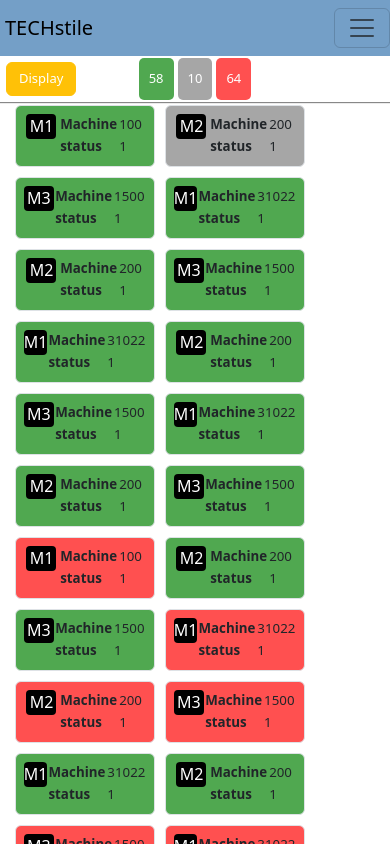
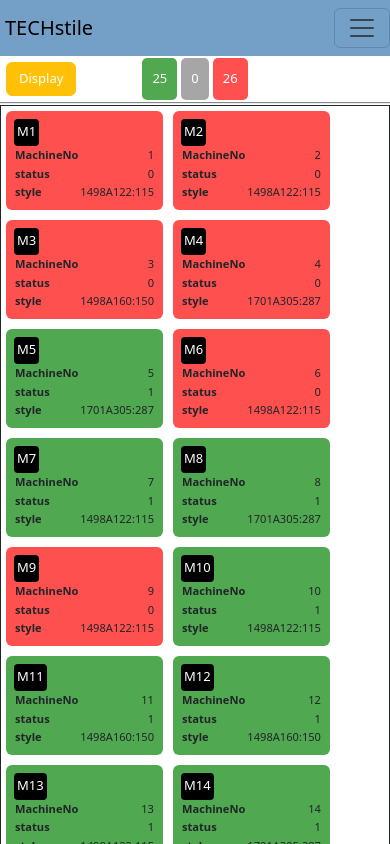
Before and after one commit to Mustak99/project, an Angular app: page /onlineMachine in a window 390 px wide. Shown: the top 844 px of the page. Built offline with nearby package versions, Linux system fonts and the light colour scheme.

Commit message:
widht of containers according to data

```diff
--- a/src/app/online-machine/online-machine.component.css
+++ b/src/app/online-machine/online-machine.component.css
@@ -11,10 +11,12 @@
 .machineName {
   background-color: black;
   color: white;
-  width: 30px;
+  padding: 3px;
   border-radius: 4px;
   text-align: center;
-  height: 25px;
+  width: fit-content !important;
+  height: 27px;
+  font-size: small;
 }
 
 .machineData {
@@ -69,11 +71,11 @@
 }
 
 .btnActive {
-  background-color: #008000af;
-  padding: 10px;
-  border-radius: 5px;
-  border: none;
-  color: white;
+    background-color: #008000af;
+    padding: 10px;
+    border-radius: 5px;
+    border: none;
+    color: white;
 }
 
 
--- a/src/app/online-machine/online-machine.component.html
+++ b/src/app/online-machine/online-machine.component.html
@@ -16,29 +16,28 @@
         </div>
       </div>
       <div class="col bar-2">
-        <button class="btnActive">{{activeCount}}</button>
-        <button class="btnIdeal">{{idealCount}}</button>
-        <button class="btnDeactive">{{stoppageCount}}</button>
+        <button class="btnActive" >{{activeCount}}</button>
+        <button class="btnIdeal " >{{idealCount}}</button>
+        <button class="btnDeactive ">{{stoppageCount}}</button>
       </div>
       <div class="col bar-3">
       </div>
     </div>
   </div>
 
-  <div  style="margin-top: 100px;margin-left: 2.5%;">
-    <div class="row " style="    --bs-gutter-x: 0rem;">
-      <div class="col-md-2  " *ngFor="let MachineData of MachineDataArray">
-        <div class="p-2 border rounded jc"
-          [ngStyle]="{'background-color': MachineData.stoppage === '1' ? '#008000af' : (MachineData.stoppage === '0' ? '#ff0000af' : '#a6a6a6')}">
-          <div class="machineName ">
-            <p class="">{{ MachineData.title }}</p>
+    <div style="margin: auto;border: solid 1px; margin-top: 105px;">
+    <div class="row " style="--bs-gutter-x: 0rem">
+      <div class="col-md-2" style="width: fit-content;"  *ngFor="let MachineData of MachineDataArray">
+        <div class="p-2  rounded  "  [ngStyle]="{'background-color': MachineData.status === 1 ? '#008000af' : (MachineData.status === 0 ? '#ff0000af' : '#a6a6a6')}">
+          <div class=" machineName ">
+            <p class="">{{ MachineData.Machine_id }}</p>
           </div>
           <div class="machineData">
-            <table>
+            <table >
               <tr *ngFor="let keyValuePair of MachineData | keyvalue">
-                <ng-container *ngIf="keyValuePair.key !== 'title' && keyVisibility[keyValuePair.key] ">
-                  <th>{{ keyValuePair.key }}</th>
-                  <td>{{ keyValuePair.value }}</td>
+                <ng-container *ngIf="keyValuePair.key !== 'Machine_id' && keyVisibility[keyValuePair.key] ">
+                  <th style="font-size: smaller; ">{{ keyValuePair.key }}</th>
+                  <td style="font-size: smaller; text-align: right ;" >{{ keyValuePair.value }}</td>
                 </ng-container>
               </tr>
             </table>
@@ -46,4 +45,4 @@
         </div>
       </div>
     </div>
-  </div>
+ </div>
--- a/src/app/online-machine/online-machine.component.ts
+++ b/src/app/online-machine/online-machine.component.ts
@@ -6,142 +6,60 @@ import { Component } from '@angular/core';
   styleUrls: ['./online-machine.component.css']
 })
 export class OnlineMachineComponent {
-  MachineDataArray = [
-    { title: 'M1', Machine: '100', status: '1', stoppage: '1',parameter1:"1" },
-    { title: 'M2', Machine: '200', status: '1', stoppage: '4',para1:"1",parameter1:"1" },
-    { title: 'M3', Machine: '1500', status: '1', stoppage: '1',parameter1:"1" },
-    { title: 'M1', Machine: '31022', status: '1', stoppage: '1' ,parameter1:"1"},
-    { title: 'M2', Machine: '200', status: '1', stoppage: '1',parameter1:"1" },
-    { title: 'M3', Machine: '1500', status: '1', stoppage: '1',parameter1:"1" },
-    { title: 'M1', Machine: '31022', status: '1', stoppage: '1',parameter1:"1" },
-    { title: 'M2', Machine: '200', status: '1', stoppage: '1',parameter1:"1" },
-    { title: 'M3', Machine: '1500', status: '1', stoppage: '1',parameter1:"1" },
-    { title: 'M1', Machine: '31022', status: '1', stoppage: '1',parameter1:"1" },
-    { title: 'M2', Machine: '200', status: '1', stoppage: '1',parameter1:"1" },
-    { title: 'M3', Machine: '1500', status: '1', stoppage: '1',parameter1:"1" },
-    { title: 'M1', Machine: '100', status: '1', stoppage: '0',parameter1:"1" },
-    { title: 'M2', Machine: '200', status: '1', stoppage: '1',parameter1:"1" },
-    { title: 'M3', Machine: '1500', status: '1', stoppage: '1',parameter1:"1" },
-    { title: 'M1', Machine: '31022', status: '1', stoppage: '0',parameter1:"1" },
-    { title: 'M2', Machine: '200', status: '1', stoppage: '0',parameter1:"1" },
-    { title: 'M3', Machine: '1500', status: '1', stoppage: '0',parameter1:"1" },
-    { title: 'M1', Machine: '31022', status: '1', stoppage: '1',parameter1:"1" },
-    { title: 'M2', Machine: '200', status: '1', stoppage: '1',parameter1:"1" },
-    { title: 'M3', Machine: '1500', status: '1', stoppage: '0',parameter1:"1" },
-    { title: 'M1', Machine: '31022', status: '1', stoppage: '0',parameter1:"1" },
-    { title: 'M2', Machine: '200', status: '1', stoppage: '1',parameter1:"1" },
-    { title: 'M3', Machine: '1500', status: '1', stoppage: '0',parameter1:"1" },
-    { title: 'M1', Machine: '100', status: '1', stoppage: '1',parameter1:"1" },
-    { title: 'M2', Machine: '200', status: '1', stoppage: '0',parameter1:"1" },
-    { title: 'M3', Machine: '1500', status: '1', stoppage: '1',parameter1:"1" },
-    { title: 'M1', Machine: '31022', status: '1', stoppage: '0',parameter1:"1" },
-    { title: 'M2', Machine: '200', status: '1', stoppage: '1',parameter1:"1" },
-    { title: 'M3', Machine: '1500', status: '1', stoppage: '0',parameter1:"1" },
-    { title: 'M1', Machine: '31022', status: '1', stoppage: '0',parameter1:"1" },
-    { title: 'M2', Machine: '200', status: '1', stoppage: '1',parameter1:"1" },
-    { title: 'M3', Machine: '1500', status: '1', stoppage: '0',parameter1:"1" },
-    { title: 'M1', Machine: '31022', status: '1', stoppage: '0',parameter1:"1" },
-    { title: 'M2', Machine: '200', status: '1', stoppage: '0',parameter1:"1" },
-    { title: 'M3', Machine: '1500', status: '1', stoppage: '0',parameter1:"1" },
-    { title: 'M1', Machine: '100', status: '1', stoppage: '1',parameter1:"1" },
-    { title: 'M2', Machine: '200', status: '1', stoppage: '0',parameter1:"1" },
-    { title: 'M3', Machine: '1500', status: '1', stoppage: '0',parameter1:"1" },
-    { title: 'M1', Machine: '31022', status: '1', stoppage: '0',parameter1:"1" },
-    { title: 'M2', Machine: '200', status: '1', stoppage: '1',parameter1:"1" },
-    { title: 'M3', Machine: '1500', status: '1', stoppage: '0',parameter1:"1" },
-    { title: 'M1', Machine: '31022', status: '1', stoppage: '1',parameter1:"1" },
-    { title: 'M2', Machine: '200', status: '1', stoppage: '1',parameter1:"1" },
-    { title: 'M3', Machine: '1500', status: '1', stoppage: '1',parameter1:"1" },
-    { title: 'M1', Machine: '31022', status: '1', stoppage: '1',parameter1:"1" },
-    { title: 'M2', Machine: '200', status: '1', stoppage: '0',parameter1:"1" },
-    { title: 'M3', Machine: '1500', status: '1', stoppage: '1',parameter1:"1" },
-    { title: 'M1', Machine: '100', status: '1', stoppage: '0',parameter1:"1" },
-    { title: 'M2', Machine: '200', status: '1', stoppage: '1',parameter1:"1" },
-    { title: 'M3', Machine: '1500', status: '1', stoppage: '0',parameter1:"1" },
-    { title: 'M1', Machine: '31022', status: '1', stoppage: '1',parameter1:"1" },
-    { title: 'M2', Machine: '200', status: '1', stoppage: '0',parameter1:"1" },
-    { title: 'M3', Machine: '1500', status: '1', stoppage: '1',parameter1:"1" },
-    { title: 'M1', Machine: '31022', status: '1', stoppage: '0',parameter1:"1" },
-    { title: 'M2', Machine: '200', status: '1', stoppage: '1',parameter1:"1" },
-    { title: 'M3', Machine: '1500', status: '1', stoppage: '0' ,parameter1:"1"},
-    { title: 'M1', Machine: '31022', status: '1', stoppage: '1',parameter1:"1" },
-    { title: 'M2', Machine: '200', status: '1', stoppage: '0',parameter1:"1" },
-    { title: 'M3', Machine: '1500', status: '1', stoppage: '1',parameter1:"1" },
-    { title: 'M1', Machine: '100', status: '1', stoppage: '0',parameter1:"1" },
-    { title: 'M2', Machine: '200', status: '1', stoppage: '1',parameter1:"1" },
-    { title: 'M3', Machine: '1500', status: '1', stoppage: '0',parameter1:"1" },
-    { title: 'M1', Machine: '31022', status: '1', stoppage: '1',parameter1:"1" },
-    { title: 'M2', Machine: '200', status: '1', stoppage: '0',parameter1:"1" },
-    { title: 'M3', Machine: '1500', status: '1', stoppage: '1',parameter1:"1" },
-    { title: 'M1', Machine: '31022', status: '1', stoppage: '0',parameter1:"1" },
-    { title: 'M2', Machine: '200', status: '1', stoppage: '1',parameter1:"1" },
-    { title: 'M3', Machine: '1500', status: '1', stoppage: '0',parameter1:"1" },
-    { title: 'M1', Machine: '31022', status: '1', stoppage: '1',parameter1:"1" },
-    { title: 'M2', Machine: '200', status: '1', stoppage: '0',parameter1:"1" },
-    { title: 'M3', Machine: '1500', status: '1', stoppage: '1',parameter1:"1" },
-    { title: 'M1', Machine: '100', status: '1', stoppage: '1',parameter1:"1" },
-    { title: 'M2', Machine: '200', status: '1', stoppage: '1',parameter1:"1" },
-    { title: 'M3', Machine: '1500', status: '1', stoppage: '1',parameter1:"1" },
-    { title: 'M1', Machine: '31022', status: '1', stoppage: '0',parameter1:"1" },
-    { title: 'M2', Machine: '200', status: '1', stoppage: '1',parameter1:"1" },
-    { title: 'M3', Machine: '1500', status: '1', stoppage: '0',parameter1:"1" },
-    { title: 'M1', Machine: '31022', status: '1', stoppage: '1',parameter1:"1" },
-    { title: 'M2', Machine: '200', status: '1', stoppage: '0',parameter1:"1" },
-    { title: 'M3', Machine: '1500', status: '1', stoppage: '1',parameter1:"1" },
-    { title: 'M1', Machine: '31022', status: '1', stoppage: '0',parameter1:"1" },
-    { title: 'M2', Machine: '200', status: '1', stoppage: '1',parameter1:"1" },
-    { title: 'M3', Machine: '1500', status: '1', stoppage: '0' ,parameter1:"1"},
-    { title: 'M1', Machine: '100', status: '1', stoppage: '1',parameter1:"1" },
-    { title: 'M2', Machine: '200', status: '1', stoppage: '0',parameter1:"1"},
-    { title: 'M3', Machine: '1500', status: '1', stoppage: '1',parameter1:"1"},
-    { title: 'M1', Machine: '31022', status: '1', stoppage: '1',parameter1:"1" },
-    { title: 'M2', Machine: '200', status: '1', stoppage: '1',parameter1:"1" },
-    { title: 'M3', Machine: '1500', status: '1', stoppage: '1',parameter1:"1" },
-    { title: 'M1', Machine: '31022', status: '1', stoppage: '1',parameter1:"1"},
-    { title: 'M2', Machine: '200', status: '1', stoppage: '1',parameter1:"1"},
-    { title: 'M3', Machine: '1500', status: '1', stoppage: '1' },
-    { title: 'M1', Machine: '31022', status: '1', stoppage: '1' },
-    { title: 'M2', Machine: '200', status: '1', stoppage: '1' },
-    { title: 'M3', Machine: '1500', status: '1', stoppage: '2' },
-    { title: 'M1', Machine: '100', status: '1', stoppage: '1' },
-    { title: 'M2', Machine: '200', status: '1', stoppage: '1' },
-    { title: 'M3', Machine: '1500', status: '1', stoppage: '2' },
-    { title: 'M1', Machine: '31022', status: '1', stoppage: '0' },
-    { title: 'M2', Machine: '200', status: '1', stoppage: '2' },
-    { title: 'M3', Machine: '1500', status: '1', stoppage: '2' },
-    { title: 'M1', Machine: '31022', status: '1', stoppage: '2' },
-    { title: 'M2', Machine: '200', status: '1', stoppage: '2' },
-    { title: 'M3', Machine: '1500', status: '1', stoppage: '2' },
-    { title: 'M1', Machine: '31022', status: '1', stoppage: '2' },
-    { title: 'M2', Machine: '200', status: '1', stoppage: '2 ' },
-    { title: 'M3', Machine: '1500', status: '1', stoppage: '0' },
-    { title: 'M1', Machine: '100', status: '1', stoppage: '0' },
-    { title: 'M2', Machine: '200', status: '1', stoppage: '0' },
-    { title: 'M3', Machine: '1500', status: '1', stoppage: '0' },
-    { title: 'M1', Machine: '31022', status: '1', stoppage: '0' },
-    { title: 'M2', Machine: '200', status: '1', stoppage: '0' },
-    { title: 'M3', Machine: '1500', status: '1', stoppage: '0' },
-    { title: 'M1', Machine: '31022', status: '1', stoppage: '0' },
-    { title: 'M2', Machine: '200', status: '1', stoppage: '0' },
-    { title: 'M3', Machine: '1500', status: '1', stoppage: '0' },
-    { title: 'M1', Machine: '31022', status: '1', stoppage: '0' },
-    { title: 'M2', Machine: '200', status: '1', stoppage: '0' },
-    { title: 'M3', Machine: '1500', status: '1', stoppage: '0' },
-    { title: 'M1', Machine: '100', status: '1', stoppage: '0' },
-    { title: 'M2', Machine: '200', status: '1', stoppage: '0' },
-    { title: 'M3', Machine: '1500', status: '1', stoppage: '0' },
-    { title: 'M1', Machine: '31022', status: '1', stoppage: '0' },
-    { title: 'M2', Machine: '200', status: '1', stoppage: '0' },
-    { title: 'M3', Machine: '1500', status: '1', stoppage: '0' },
-    { title: 'M1', Machine: '31022', status: '1', stoppage: '0' },
-    { title: 'M2', Machine: '200', status: '1', stoppage: '0' },
-    { title: 'M3', Machine: '1500', status: '1', stoppage: '0' },
-    { title: 'M1', Machine: '31022', status: '1', stoppage: '0' },
-    { title: 'M2', Machine: '200', status: '1', stoppage: '0' },
-    { title: 'M3', Machine: '1500', status: '1', stoppage: '0',para3:'3' },
-  ]
+  MachineDataArray =
+  [{"Machine_id":'M1',"MachineNo":1,"style":"1498A122:115","kpicks":205,"meter":228.05,"speed":12222222222,"Air":27.7,"status":0},
+{"Machine_id":'M2',"MachineNo":2,"style":"1498A122:115","kpicks":239.9,"meter":278.01,"speed":258,"Air":33.0,"status":0},
+{"Machine_id":'M3',"MachineNo":3,"style":"1498A160:150","kpicks":221.74,"meter":243.41,"speed":395,"Air":34.0,"status":0},
+{"Machine_id":'M4',"MachineNo":4,"style":"1701A305:287","kpicks":210.29,"meter":100.06,"speed":379,"Air":38.2,"status":0},
+{"Machine_id":'M5',"MachineNo":5,"style":"1701A305:287","kpicks":220.59,"meter":212.93,"speed":489,"Air":32.6,"status":1},
+{"Machine_id":'M6',"MachineNo":6,"style":"1498A122:115","kpicks":139.56,"meter":294.03,"speed":190,"Air":28.6,"status":0},
+{"Machine_id":'M7',"MachineNo":7,"style":"1498A122:115","kpicks":206.66,"meter":146.2,"speed":342,"Air":39.9,"status":1},
+{"Machine_id":'M8',"MachineNo":8,"style":"1701A305:287","kpicks":197.52,"meter":125.13,"speed":523,"Air":28.7,"status":1},
+{"Machine_id":'M9',"MachineNo":9,"style":"1498A122:115","kpicks":215.94,"meter":223.99,"speed":393,"Air":25.4,"status":0},
+{"Machine_id":'M10',"MachineNo":10,"style":"1498A122:115","kpicks":197.24,"meter":69.4,"speed":487,"Air":36.3,"status":1},
+{"Machine_id":'M11',"MachineNo":11,"style":"1498A160:150","kpicks":273.91,"meter":187.75,"speed":543,"Air":25.0,"status":1},
+{"Machine_id":'M12',"MachineNo":12,"style":"1498A160:150","kpicks":156.99,"meter":47.91,"speed":588,"Air":30.3,"status":1},
+{"Machine_id":'M13',"MachineNo":13,"style":"1498A122:115","kpicks":249.8,"meter":157.37,"speed":346,"Air":37.7,"status":1},
+{"Machine_id":'M14',"MachineNo":14,"style":"1701A305:287","kpicks":171.73,"meter":231.16,"speed":402,"Air":26.4,"status":1},
+{"Machine_id":'M15',"MachineNo":15,"style":"1498A160:150","kpicks":275.07,"meter":208.72,"speed":529,"Air":38.1,"status":0},
+{"Machine_id":'M16',"MachineNo":16,"style":"1701A305:287","kpicks":242.08,"meter":149.24,"speed":374,"Air":38.6,"status":1},
+{"Machine_id":'M17',"MachineNo":17,"style":"1498A160:150","kpicks":232.35,"meter":286.26,"speed":518,"Air":32.3,"status":1},
+{"Machine_id":'M18',"MachineNo":18,"style":"1498A122:115","kpicks":227.13,"meter":191.15,"speed":434,"Air":38.8,"status":1},
+{"Machine_id":'M19',"MachineNo":19,"style":"1498A122:115","kpicks":288.4,"meter":105.69,"speed":382,"Air":36.5,"status":1},
+{"Machine_id":'M20',"MachineNo":20,"style":"1498A160:150","kpicks":130.56,"meter":104.18,"speed":480,"Air":37.2,"status":1},
+{"Machine_id":'M21',"MachineNo":21,"style":"1498A160:150","kpicks":132.17,"meter":270.37,"speed":510,"Air":38.7,"status":1},
+{"Machine_id":'M22',"MachineNo":22,"style":"1498A122:115","kpicks":286.45,"meter":224.4,"speed":138,"Air":30.6,"status":0},
+{"Machine_id":'M23',"MachineNo":23,"style":"1701A305:287","kpicks":148.77,"meter":277.44,"speed":357,"Air":39.4,"status":0},
+{"Machine_id":'M24',"MachineNo":24,"style":"1498A160:150","kpicks":225.12,"meter":206.07,"speed":252,"Air":25.1,"status":0},
+{"Machine_id":'M25',"MachineNo":25,"style":"1701A305:287","kpicks":190.12,"meter":262.94,"speed":203,"Air":32.2,"status":0},
+{"Machine_id":'M26',"MachineNo":26,"style":"1701A305:287","kpicks":116.62,"meter":265.71,"speed":434,"Air":39.0,"status":0},
+{"Machine_id":'M27',"MachineNo":27,"style":"1498A160:150","kpicks":157.43,"meter":150.23,"speed":192,"Air":30.1,"status":1},
+{"Machine_id":'M28',"MachineNo":28,"style":"1701A305:287","kpicks":162.92,"meter":248.13,"speed":405,"Air":34.4,"status":0},
+{"Machine_id":'M29',"MachineNo":29,"style":"1498A122:115","kpicks":162.0,"meter":24.1,"speed":476,"Air":29.7,"status":1},
+{"Machine_id":'M30',"MachineNo":30,"style":"1498A122:115","kpicks":264.01,"meter":190.2,"speed":599,"Air":25.2,"status":1},
+{"Machine_id":'M31',"MachineNo":31,"style":"1701A305:287","kpicks":161.09,"meter":204.03,"speed":573,"Air":28.2,"status":1},
+{"Machine_id":'M32',"MachineNo":32,"style":"1498A122:115","kpicks":113.18,"meter":141.95,"speed":106,"Air":38.9,"status":0},
+{"Machine_id":'M33',"MachineNo":33,"style":"1701A305:287","kpicks":240.35,"meter":73.73,"speed":131,"Air":32.6,"status":0},
+{"Machine_id":'M34',"MachineNo":34,"style":"1498A122:115","kpicks":269.18,"meter":200.86,"speed":206,"Air":37.6,"status":1},
+{"Machine_id":'M35',"MachineNo":35,"style":"1701A305:287","kpicks":246.3,"meter":30.75,"speed":361,"Air":31.2,"status":0},
+{"Machine_id":'M36',"MachineNo":36,"style":"1498A122:115","kpicks":138.57,"meter":29.14,"speed":537,"Air":32.6,"status":0},
+{"Machine_id":'M37',"MachineNo":37,"style":"1498A122:115","kpicks":163.19,"meter":203.36,"speed":489,"Air":28.8,"status":1},
+{"Machine_id":'M38',"MachineNo":38,"style":"1498A160:150","kpicks":182.78,"meter":210.85,"speed":535,"Air":32.7,"status":0},
+{"Machine_id":'M39',"MachineNo":39,"style":"1701A305:287","kpicks":166.92,"meter":102.03,"speed":562,"Air":25.6,"status":1},
+{"Machine_id":'M40',"MachineNo":40,"style":"1498A160:150","kpicks":231.08,"meter":42.42,"speed":319,"Air":35.2,"status":1},
+{"Machine_id":'M41',"MachineNo":41,"style":"1498A122:115","kpicks":255.75,"meter":190.92,"speed":101,"Air":25.7,"status":1},
+{"Machine_id":'M42',"MachineNo":42,"style":"1701A305:287","kpicks":268.57,"meter":199.84,"speed":243,"Air":28.4,"status":0},
+{"Machine_id":'M43',"MachineNo":43,"style":"1498A160:150","kpicks":115.74,"meter":224.4,"speed":233,"Air":28.2,"status":0},
+{"Machine_id":'M44',"MachineNo":44,"style":"1701A305:287","kpicks":251.02,"meter":34.49,"speed":337,"Air":28.3,"status":0},
+{"Machine_id":'M45',"MachineNo":45,"style":"1498A122:115","kpicks":241.2,"meter":246.72,"speed":334,"Air":35.6,"status":0},
+{"Machine_id":'M46',"MachineNo":46,"style":"1701A305:287","kpicks":205.33,"meter":83.27,"speed":320,"Air":33.3,"status":0},
+{"Machine_id":'M47',"MachineNo":47,"style":"1498A122:115","kpicks":133.75,"meter":102.3,"speed":441,"Air":33.5,"status":0},
+{"Machine_id":'M48',"MachineNo":48,"style":"1701A305:287","kpicks":280.6,"meter":98.44,"speed":375,"Air":29.7,"status":1},
+{"Machine_id":'M49',"MachineNo":49,"style":"1498A122:115","kpicks":173.69,"meter":175.38,"speed":553,"Air":27.4,"status":1},
+{"Machine_id":'M50',"MachineNo":50,"style":"1498A122:115","kpicks":142.49,"meter":153.81,"speed":325,"Air":37.3,"status":0},
+{"Machine_id":'M51',"MachineNo":50,"style":"1498A122:115","kpicks":142.49,"meter":153.81,"speed":325,"Air":37.3,"status":0}]
 
-
+//  machinedata =[ {Machine_id='M1', MachineNo='11', style='1498A122:115',kpicks='291.52' ,meter='294.22',speed='300', Air='30.1',status='0'},{Machine_id='M2',MachineNo='12', style='1701A305:287',kpicks='291.52' ,meter='66',speed='600', Air='25'},{Machine_id='M3',MachineNo='13', style='1498A160:150',kpicks='111.12' ,meter='20',speed='100', Air='40'}]
 
   stoppageCount: number = 0;
   activeCount: number = 0;
@@ -154,10 +72,10 @@ export class OnlineMachineComponent {
 
   calculateStoppageAndActiveCount() {
     for (const machineData of this.MachineDataArray) {
-      if (machineData.stoppage === '0') {
+      if (machineData.status === 0) {
         this.stoppageCount++;
       }
-      else if (machineData.stoppage === '1') {
+      else if (machineData.status === 1) {
         this.activeCount++;
       }
       else{
@@ -174,7 +92,7 @@ export class OnlineMachineComponent {
 
     for (const machineData of this.MachineDataArray) {
       for (const key of Object.keys(machineData)) {
-        if (key !== 'title') {
+        if (key !== 'Machine_id') {
           uniqueKeys.add(key);
 
         }
@@ -186,8 +104,9 @@ export class OnlineMachineComponent {
 
 
   keyVisibility: { [key: string]: boolean } = {
-    Machine: true,
-    status: true
+    MachineNo: true,
+    status: true,
+    style:true
   };
 
 
```
Also changed, not shown: src/assets/techstile.jpeg (added).
